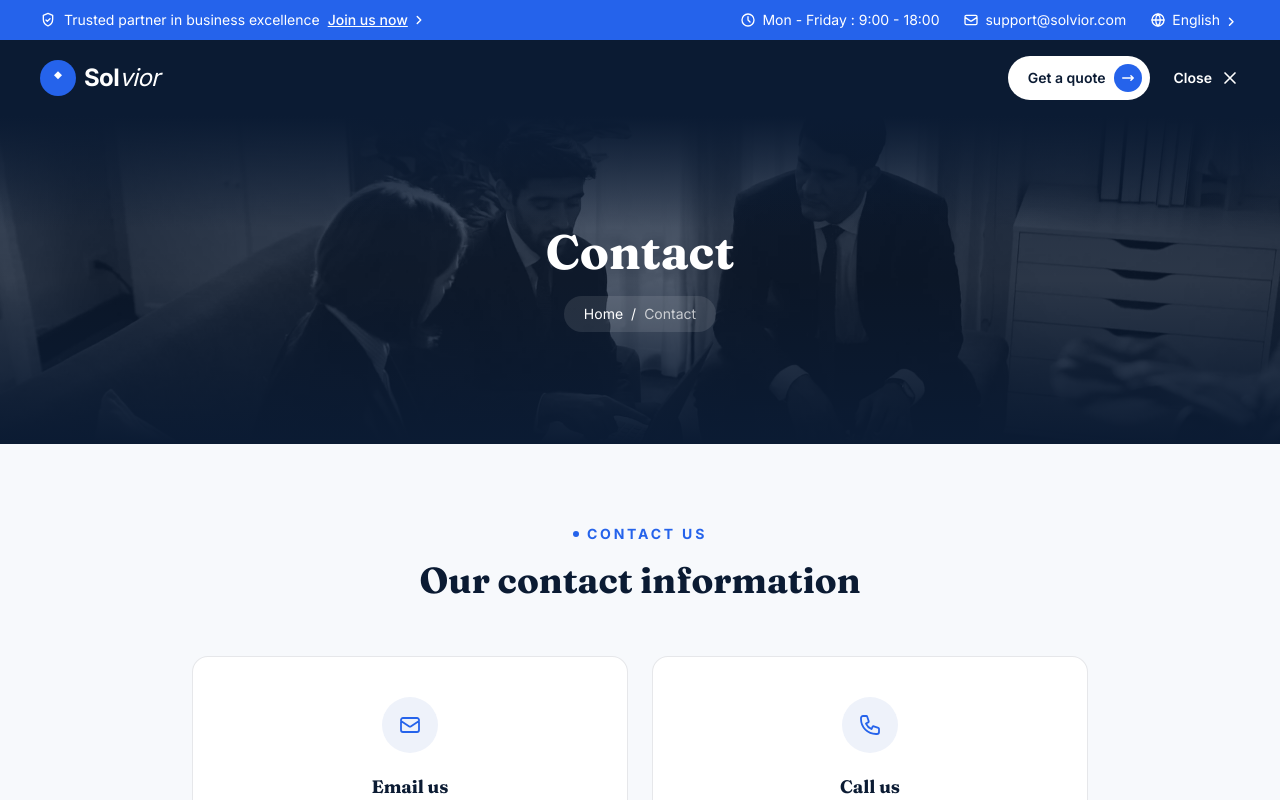
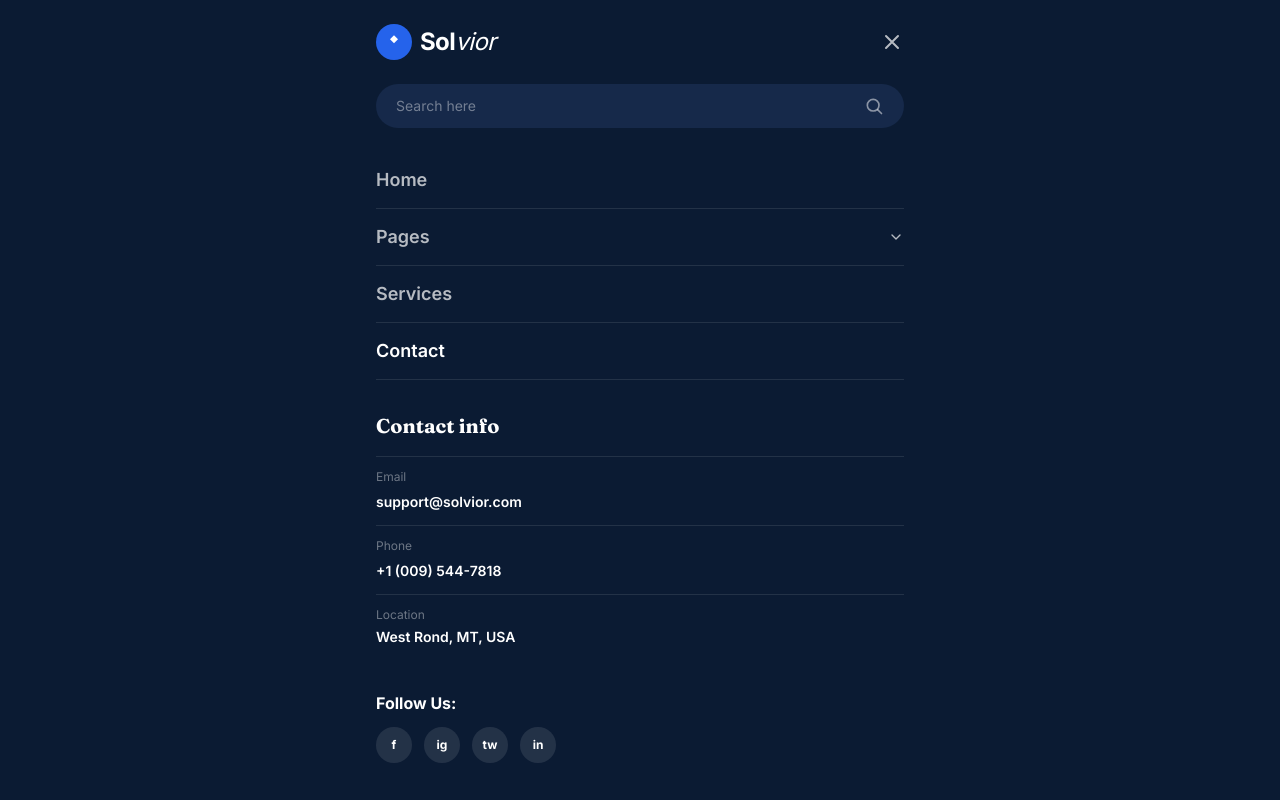
Before and after one commit to maryamiqbal19b-cloud/solvior-home-8, a Next.js app: page /contact in a window 1280 px wide. Both pictures are taken after a click on the button "Menu". Shown: the top 800 px of the page. Built offline with nearby package versions, Linux system fonts and the light colour scheme.

Commit message:
Update Navbar.tsx

```diff
--- a/app/components/Navbar.tsx
+++ b/app/components/Navbar.tsx
@@ -31,10 +31,18 @@ export function Navbar() {
     return pathname === href || pathname?.startsWith(href + "/");
   };
 
+ // Pages with a dark hero banner directly beneath the navbar look best
+  // with a transparent navbar that blends into the banner until scrolled.
+  const transparentOnLoad = pathname === "/contact";
+
   return (
     <header
       className={`sticky top-0 z-50 transition-all duration-300 ${
-        scrolled ? "bg-[#0B1B33]/95 backdrop-blur shadow-sm" : "bg-[#0B1B33]"
+        scrolled
+          ? "bg-[#0B1B33]/95 backdrop-blur shadow-sm"
+          : transparentOnLoad
+          ? "bg-transparent"
+          : "bg-[#0B1B33]"
       }`}
     >
       <nav className="flex items-center justify-between px-6 md:px-10 py-4 max-w-7xl mx-auto">
@@ -86,13 +94,13 @@ export function Navbar() {
         </div>
       </nav>
 
-      {/* Mobile full-screen menu overlay */}
+     {/* Full-screen menu overlay (all breakpoints, per target design) */}
       <div
-        className={`md:hidden fixed inset-0 z-[60] bg-[#0B1B33] transition-opacity duration-300 ${
+        className={`fixed inset-0 z-[60] bg-[#0B1B33] transition-opacity duration-300 ${
           open ? "opacity-100 pointer-events-auto" : "opacity-0 pointer-events-none"
         }`}
       >
-        <div className="h-full overflow-y-auto px-6 py-6">
+      <div className="h-full overflow-y-auto px-6 py-6 md:max-w-xl md:mx-auto">
           {/* Header row: logo + close */}
           <div className="flex items-center justify-between mb-6">
             <Link href="/" onClick={() => setOpen(false)} className="flex items-center gap-2">
```
